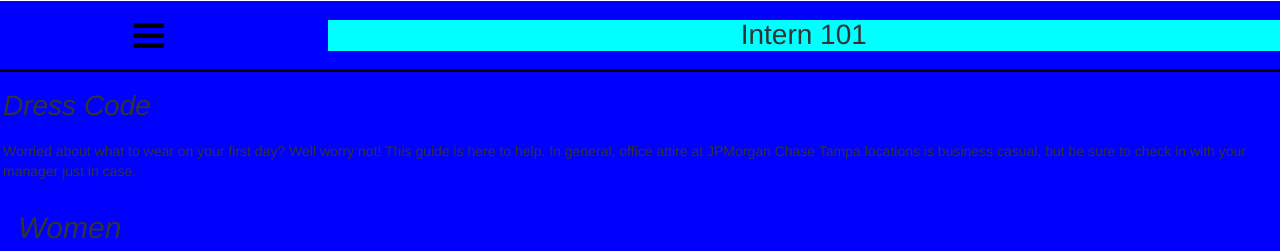
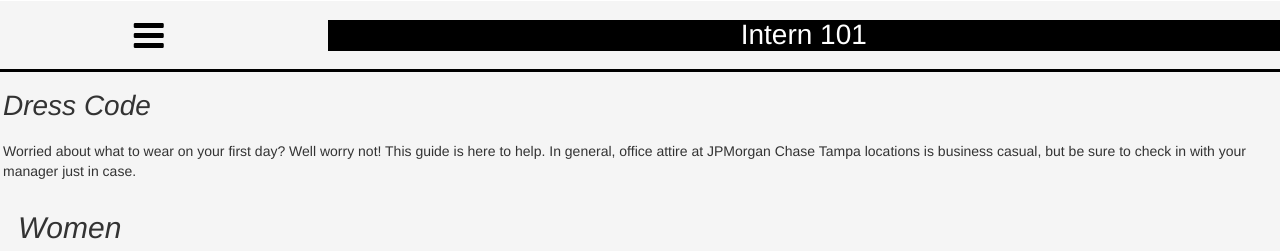
Before and after one commit to AshleyBee17/Innovation-Week-Hackathon, a website: page intern.html in a window 1280 px wide. Shown: the top 251 px of the page. Drawn offline with nearby package versions, Linux system fonts and the light colour scheme.

Commit message:
Change nav and background color

```diff
--- a/app/css/styles.css
+++ b/app/css/styles.css
@@ -7,7 +7,7 @@
 }
 
 .sidenav{
-	background-color: red;
+	background-color: white;
 	height:100%;
 	overflow: hidden;
 
@@ -40,7 +40,7 @@
 }
 
 .content-area{
-	background-color:blue;
+	background-color:whitesmoke;
 	height:100%;
 
 }
@@ -52,7 +52,8 @@
 
 .title{
 	text-align:center;
-	background-color:cyan;
+	background-color:black;
+	color:white;
 }
 
 .description-box{
```
Also changed, not shown: index.html (+1 -1 lines).
